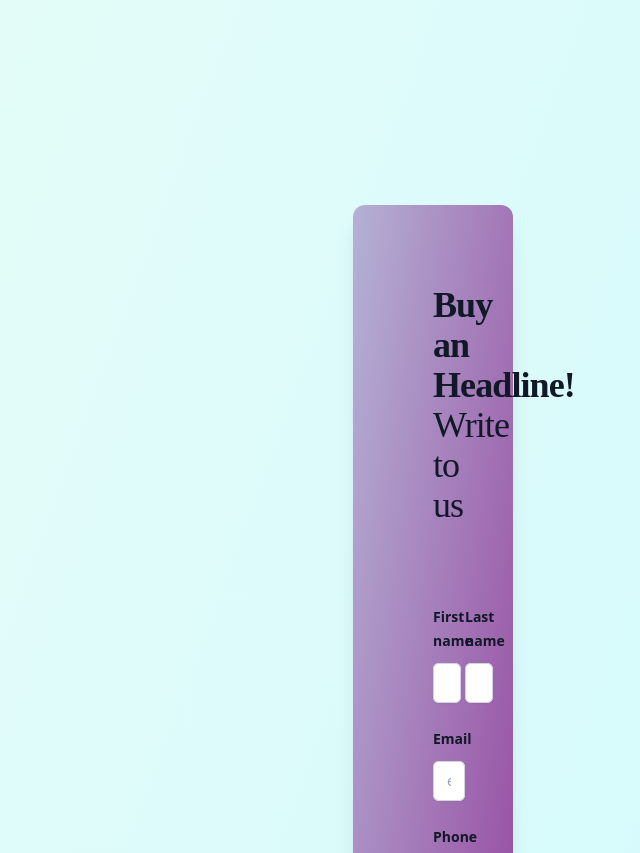
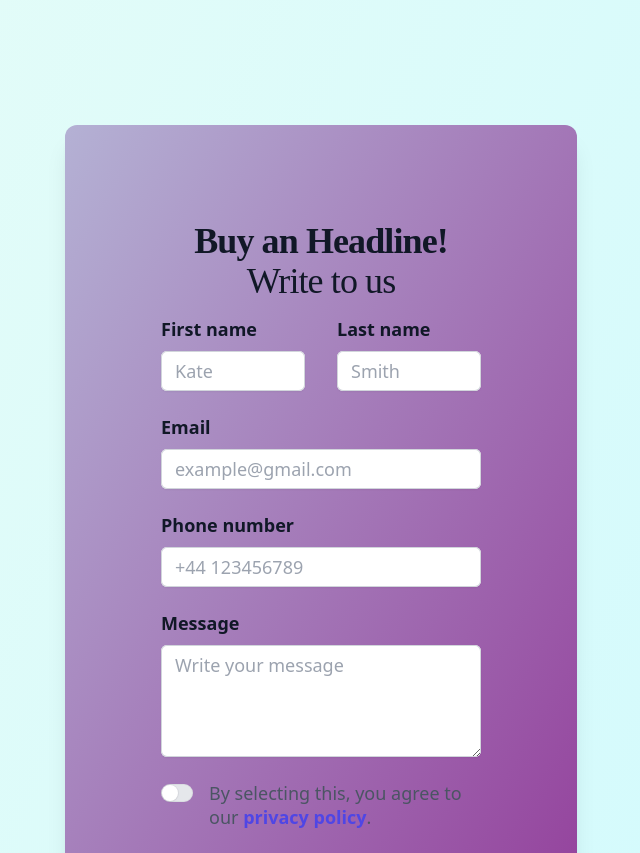
Before and after one commit to giadasponzilli/newsx-quiz-js, a website: page src/index.html in a window 1280 px wide. Shown: the part 1947-2800 px from the top of the page, without its empty margins (319-959 px from the left). Drawn offline with Linux system fonts and the light colour scheme.

Commit message:
adjusted form and made it resposive

```diff
--- a/src/index.html
+++ b/src/index.html
@@ -111,19 +111,16 @@
         class="bg-gray-900 text-white p-6 rounded-lg hover:bg-custom-color-purple-hover">
         <i class="fa-brands fa-pinterest fa-2xl"></i>
       </button>
-      <button onclick="shareByEmail()"
-        class="bg-gray-900 text-white p-6 rounded-lg hover:bg-custom-color-purple-hover">
+      <button onclick="shareByEmail()" class="bg-gray-900 text-white p-6 rounded-lg hover:bg-custom-color-purple-hover">
         <i class="fa-regular fa-envelope fa-2xl"></i>
       </button>
     </div>
 
 
     <!-- Form Section -->
-<div class="px-6 py-24 sm:py-32 lg:px-8">
-  <div class="m-20 mx-96 p-20 bg-gradient-to-br from-custom-color-purple to-custom-color-purple-gradient rounded-xl shadow-xl" id="formContainer">
-  <div class="absolute inset-x-0 top-[-10rem] -z-10 transform-gpu overflow-hidden blur-3xl sm:top-[-20rem]" aria-hidden="true">
-    <div class="relative left-1/2 -z-10 aspect-[1155/678] w-[36.125rem] max-w-none -translate-x-1/2 rotate-[30deg] bg-gradient-to-tr from-[#ff80b5] to-[#9089fc] opacity-30 sm:left-[calc(50%-40rem)] sm:w-[72.1875rem]" style="clip-path: polygon(74.1% 44.1%, 100% 61.6%, 97.5% 26.9%, 85.5% 0.1%, 80.7% 2%, 72.5% 32.5%, 60.2% 62.4%, 52.4% 68.1%, 47.5% 58.3%, 45.2% 34.5%, 27.5% 76.7%, 0.1% 64.9%, 17.9% 100%, 27.6% 76.8%, 76.1% 97.7%, 74.1% 44.1%)"></div>
-  </div>
+    <div
+      class="bg-gradient-to-br from-custom-color-purple to-custom-color-purple-gradient rounded-xl shadow-xl my-32 xl:mx-96 lg:mx-20 md:mx-14 p-20">
+      <div class="flex flex-col justify-center items-center m-4 space-y-4">
       <div class="mx-auto max-w-2xl text-center">
         <h3 class="text-3xl font-serif font-bold tracking-tight text-gray-900 sm:text-4xl">Buy an Headline!</h3>
         <h2 class="text-3xl tracking-tight font-serif text-gray-900 sm:text-4xl">Write to us</h2>
@@ -131,53 +128,62 @@
       <form action="#" method="POST" class="mx-auto mt-16 max-w-xl sm:mt-20">
         <div class="grid grid-cols-1 gap-x-8 gap-y-6 sm:grid-cols-2">
           <div>
-        <label for="first-name" class="block text-sm font-semibold leading-6 text-gray-900">First name</label>
+            <label for="first-name" class="block text-lg font-semibold leading-6 text-gray-900">First name</label>
             <div class="mt-2.5">
-          <input type="text" name="first-name" id="first-name" autocomplete="given-name" placeholder="Kate" class="block w-full rounded-md border-0 px-3.5 py-2 text-gray-900 shadow-sm ring-1 ring-inset ring-gray-300 placeholder:text-gray-400 focus:ring-2 focus:ring-inset focus:ring-indigo-600 sm:text-sm sm:leading-6">
+              <input type="text" name="first-name" id="first-name" autocomplete="given-name" placeholder="Kate"
+                class="block w-full rounded-md border-0 px-3.5 py-2 text-gray-900 shadow-sm ring-1 ring-inset ring-gray-300 placeholder:text-gray-400 focus:ring-2 focus:ring-inset focus:ring-indigo-600 sm:text-lg sm:leading-6">
             </div>
           </div>
           <div>
-        <label for="last-name" class="block text-sm font-semibold leading-6 text-gray-900">Last name</label>
+            <label for="last-name" class="block text-lg font-semibold leading-6 text-gray-900">Last name</label>
             <div class="mt-2.5">
-          <input type="text" name="last-name" id="last-name" autocomplete="family-name" placeholder="Smith" class="block w-full rounded-md border-0 px-3.5 py-2 text-gray-900 shadow-sm ring-1 ring-inset ring-gray-300 placeholder:text-gray-400 focus:ring-2 focus:ring-inset focus:ring-indigo-600 sm:text-sm sm:leading-6">
+              <input type="text" name="last-name" id="last-name" autocomplete="family-name" placeholder="Smith"
+                class="block w-full rounded-md border-0 px-3.5 py-2 text-gray-900 shadow-sm ring-1 ring-inset ring-gray-300 placeholder:text-gray-400 focus:ring-2 focus:ring-inset focus:ring-indigo-600 sm:text-lg sm:leading-6">
             </div>
           </div>
 
           <div class="sm:col-span-2">
-        <label for="email" class="block text-sm font-semibold leading-6 text-gray-900">Email</label>
+            <label for="email" class="block text-lg font-semibold leading-6 text-gray-900">Email</label>
             <div class="mt-2.5">
-          <input type="email" name="email" id="email" autocomplete="email" placeholder="example@gmail.com" class="block w-full rounded-md border-0 px-3.5 py-2 text-gray-900 shadow-sm ring-1 ring-inset ring-gray-300 placeholder:text-gray-400 focus:ring-2 focus:ring-inset focus:ring-indigo-600 sm:text-sm sm:leading-6">
+              <input type="email" name="email" id="email" autocomplete="email" placeholder="example@gmail.com"
+                class="block w-full rounded-md border-0 px-3.5 py-2 text-gray-900 shadow-sm ring-1 ring-inset ring-gray-300 placeholder:text-gray-400 focus:ring-2 focus:ring-inset focus:ring-indigo-600 sm:text-lg sm:leading-6">
             </div>
           </div>
           <div class="sm:col-span-2">
-        <label for="phone-number" class="block text-sm font-semibold leading-6 text-gray-900">Phone number</label>
+            <label for="phone-number" class="block text-lg font-semibold leading-6 text-gray-900">Phone number</label>
             <div class="relative mt-2.5">
-          <input type="tel" name="phone-number" id="phone-number" autocomplete="tel" placeholder="+44 123456789" class="block w-full rounded-md border-0 px-3.5 py-2 text-gray-900 shadow-sm ring-1 ring-inset ring-gray-300 placeholder:text-gray-400 focus:ring-2 focus:ring-inset focus:ring-indigo-600 sm:text-sm sm:leading-6">
+              <input type="tel" name="phone-number" id="phone-number" autocomplete="tel" placeholder="+44 123456789"
+                class="block w-full rounded-md border-0 px-3.5 py-2 text-gray-900 shadow-sm ring-1 ring-inset ring-gray-300 placeholder:text-gray-400 focus:ring-2 focus:ring-inset focus:ring-indigo-600 sm:text-lg sm:leading-6">
             </div>
           </div>
           <div class="sm:col-span-2">
-        <label for="message" class="block text-sm font-semibold leading-6 text-gray-900">Message</label>
+            <label for="message" class="block text-lg font-semibold leading-6 text-gray-900">Message</label>
             <div class="mt-2.5">
-          <textarea name="message" id="message" rows="4" placeholder="Write your message" class="block w-full rounded-md border-0 px-3.5 py-2 text-gray-900 shadow-sm ring-1 ring-inset ring-gray-300 placeholder:text-gray-400 focus:ring-2 focus:ring-inset focus:ring-indigo-600 sm:text-sm sm:leading-6"></textarea>
+              <textarea name="message" id="message" rows="4" placeholder="Write your message"
+                class="block w-full rounded-md border-0 px-3.5 py-2 text-gray-900 shadow-sm ring-1 ring-inset ring-gray-300 placeholder:text-gray-400 focus:ring-2 focus:ring-inset focus:ring-indigo-600 sm:text-lg sm:leading-6"></textarea>
             </div>
           </div>
           <div class="flex gap-x-4 sm:col-span-2">
             <div class="flex h-6 items-center">
               <!-- Enabled: "bg-indigo-600", Not Enabled: "bg-gray-200" -->
-          <button type="button" class="flex w-8 flex-none cursor-pointer rounded-full bg-gray-200 p-px ring-1 ring-inset ring-gray-900/5 transition-colors duration-200 ease-in-out focus-visible:outline focus-visible:outline-2 focus-visible:outline-offset-2 focus-visible:outline-indigo-600" role="switch" aria-checked="false" aria-labelledby="switch-1-label">
+              <button type="button"
+                class="flex w-8 flex-none cursor-pointer rounded-full bg-gray-200 p-px ring-1 ring-inset ring-gray-900/5 transition-colors duration-200 ease-in-out focus-visible:outline focus-visible:outline-2 focus-visible:outline-offset-2 focus-visible:outline-indigo-600"
+                role="switch" aria-checked="false" aria-labelledby="switch-1-label">
                 <span class="sr-only">Agree to policies</span>
                 <!-- Enabled: "translate-x-3.5", Not Enabled: "translate-x-0" -->
-            <span aria-hidden="true" class="h-4 w-4 translate-x-0 transform rounded-full bg-white shadow-sm ring-1 ring-gray-900/5 transition duration-200 ease-in-out"></span>
+                <span aria-hidden="true"
+                  class="h-4 w-4 translate-x-0 transform rounded-full bg-white shadow-sm ring-1 ring-gray-900/5 transition duration-200 ease-in-out"></span>
               </button>
             </div>
-        <label class="text-sm leading-6 text-gray-600" id="switch-1-label">
+            <label class="text-lg leading-6 text-gray-600" id="switch-1-label">
               By selecting this, you agree to our
               <a href="#" class="font-semibold text-indigo-600">privacy&nbsp;policy</a>.
             </label>
           </div>
         </div>
         <div class="mt-10">
-      <button type="submit" class="block w-full rounded-md bg-gray-900 px-3.5 py-2.5 text-center text-sm font-semibold text-white shadow-xl hover:bg-custom-color-purple-hover focus-visible:outline focus-visible:outline-2 focus-visible:outline-offset-2 focus-visible:outline-indigo-600 ">Send</button>
+          <button type="submit"
+            class="block w-full rounded-md bg-gray-900 px-3.5 py-2.5 text-center text-lg font-semibold text-white shadow-xl hover:bg-custom-color-purple-hover focus-visible:outline focus-visible:outline-2 focus-visible:outline-offset-2 focus-visible:outline-indigo-600 ">Send</button>
         </div>
       </form>
     </div>
```
Also changed, not shown: build/output.css. Lines whose indentation alone changed are shown as unchanged.
